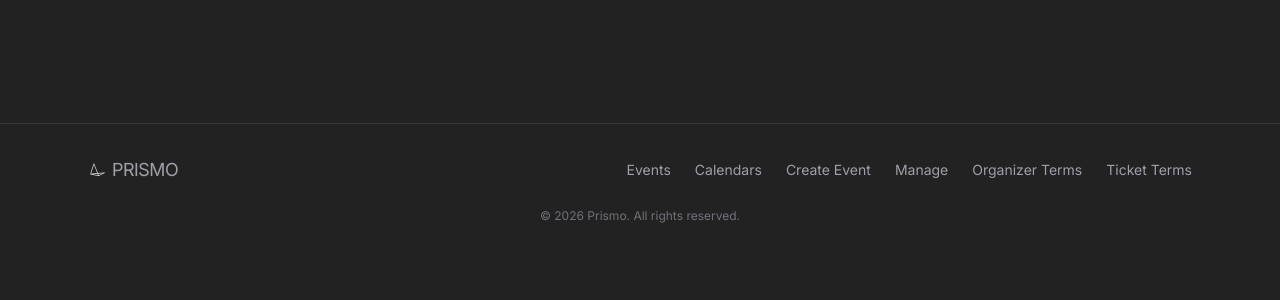
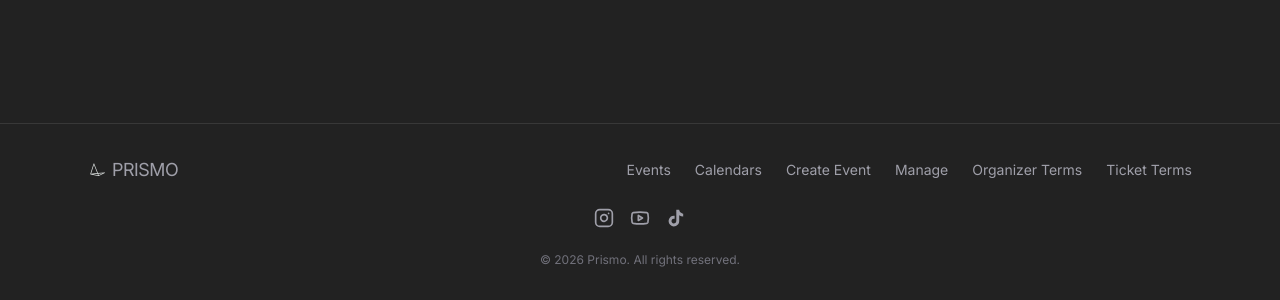
Before and after one commit to Swift-Food/events-website, a Next.js app: page / in a window 1280 px wide. Shown: the part 748-1048 px from the top of the page. Before the commit the page ends 1004 px from the top, so only its background shows below. Built offline with nearby package versions, Linux system fonts and the light colour scheme; no server answers.

Commit message:
Added social media icons

```diff
--- a/src/components/layout/Footer.tsx
+++ b/src/components/layout/Footer.tsx
@@ -1,5 +1,13 @@
 import Link from "next/link";
 import Image from "next/image";
+import { Instagram, Youtube } from "lucide-react";
+
+// TikTok icon component (not available in lucide)
+const TikTokIcon = ({ className }: { className?: string }) => (
+  <svg className={className} viewBox="0 0 24 24" fill="currentColor">
+    <path d="M19.59 6.69a4.83 4.83 0 0 1-3.77-4.25V2h-3.45v13.67a2.89 2.89 0 0 1-5.2 1.74 2.89 2.89 0 0 1 2.31-4.64 2.93 2.93 0 0 1 .88.13V9.4a6.84 6.84 0 0 0-1-.05A6.33 6.33 0 0 0 5 20.1a6.34 6.34 0 0 0 10.86-4.43v-7a8.16 8.16 0 0 0 4.77 1.52v-3.4a4.85 4.85 0 0 1-1-.1z"/>
+  </svg>
+);
 
 export default function Footer() {
   return (
@@ -44,6 +52,37 @@ export default function Footer() {
           </nav>
         </div>
 
+        {/* Social Media Links */}
+        <div className="mt-6 flex justify-center gap-4">
+          <a
+            href="https://www.instagram.com/prismo.live/"
+            target="_blank"
+            rel="noopener noreferrer"
+            className="text-zinc-400 transition-colors hover:text-white"
+            aria-label="Instagram"
+          >
+            <Instagram className="h-5 w-5" />
+          </a>
+          <a
+            href="https://www.youtube.com"
+            target="_blank"
+            rel="noopener noreferrer"
+            className="text-zinc-400 transition-colors hover:text-white"
+            aria-label="YouTube"
+          >
+            <Youtube className="h-5 w-5" />
+          </a>
+          <a
+            href="https://www.tiktok.com"
+            target="_blank"
+            rel="noopener noreferrer"
+            className="text-zinc-400 transition-colors hover:text-white"
+            aria-label="TikTok"
+          >
+            <TikTokIcon className="h-5 w-5" />
+          </a>
+        </div>
+
         {/* Copyright */}
         <div className="mt-6 text-center text-xs text-zinc-500">
           <p>&copy; {new Date().getFullYear()} Prismo. All rights reserved.</p>
```
